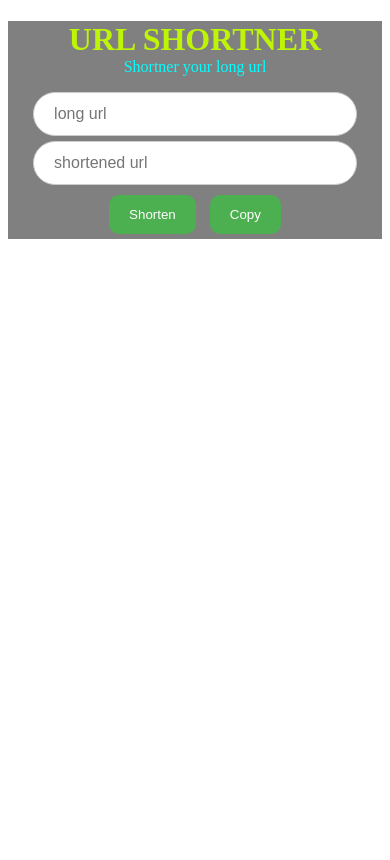
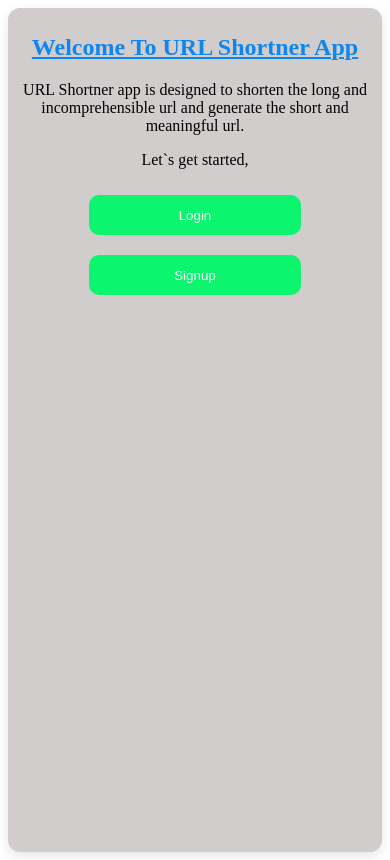
Before and after one commit to iambijayd/shrinkIt-frontend, a plain HTML site: page index.html in a window 390 px wide. Drawn offline with Linux system fonts and the light colour scheme.

Commit message:
add new index.html, index.css and changed previous index.html to home.html

```diff
--- /dev/null
+++ b/index.css
@@ -0,0 +1,65 @@
+body{
+    display: flex;
+    justify-content: center;
+    text-align: center;
+    height: 100vh;
+}
+h1{
+    color: rgb(13, 134, 240);
+    margin-bottom: 20px;
+}
+
+div{
+    text-align: center;
+    background-color: rgb(209, 205, 205);
+    padding: 40px;
+    border-radius: 12px;
+    box-shadow: 0 4px 12px rgba(0,0,0,0.1);
+    max-width: 600px;
+    width: 100%;
+}
+button{
+    background-color: rgb(13, 245, 110);
+
+    color: white;
+    border: none;
+    height: 40px;
+    width: 400px;
+    border-radius: 10px;
+    margin: 10px;
+
+
+}
+button:hover{
+    background-color: black;
+}
+
+
+a{
+    color: white;
+    text-decoration: none;
+
+}
+p{
+    font-size: 1.1em;
+
+}
+
+
+@media(max-width:600px){
+    button{
+        width: 60%;
+        max-width: 100%;
+        padding: 10px;
+    }
+    h1{
+        font-size: 24px;
+    }
+    p{
+        font-size: 16px;
+    }
+    div{
+        padding: 10px;
+
+    }
+}
--- a/index.html
+++ b/index.html
@@ -4,19 +4,28 @@
     <meta charset="UTF-8">
     <meta name="viewport" content="width=device-width, initial-scale=1.0">
     <title>Document</title>
-    <link rel="stylesheet" href="style.css">
+    <link rel="stylesheet" href="index.css">
 </head>
 <body>
-    <div class="input-container">
-    <h1>URL SHORTNER</h1>
-    <P>Shortner your long url</P>
+    <div class="container">
+    <h1><u>Welcome To URL Shortner App</u></h1>
+    <p>URL Shortner app is designed to shorten the
+        long and <br>incomprehensible url and generate the short and meaningful url.</p>
+    <p >Let`s get started,</p>
 
-    <input type="text" id="url-input" placeholder="long url">
-    <input type="text" id="short-url" placeholder="shortened url" readonly>
-    <br>
-    <button id="shorten-btn">Shorten</button>
-    <button id="copy-btn">Copy</button>
-    </div>
-    <script src="index.js"></script>
+    <button class="login" id="login" > Login</button><br>
+    <button class="signup" id="signup" > Signup</button>
+     </div>
+     <script>
+        //make the whole button clickable
+        document.getElementById("login").addEventListener("click",function(){
+            window.location.href="login.html"
+            //it is used to change/link the new url on clicking
+        })
+
+        document.getElementById("signup").addEventListener("click",function(){
+            window.location.href="signup.html"
+        })
+     </script>
 </body>
 </html>
```
Also changed, not shown: home.html (added, +22 -0 lines).
